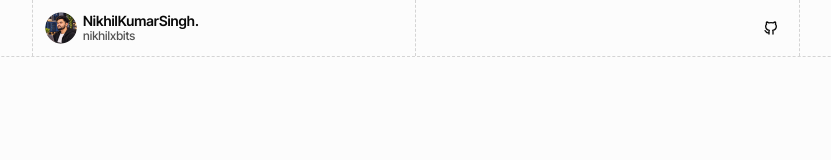
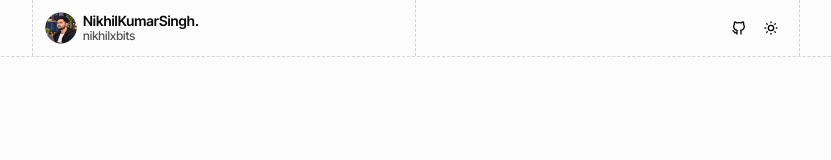
Before and after one commit to nikhilxbits/nikhilkumarsingh.dev, a Next.js app: page / in a window 1280 px wide. Shown: the top 160 px of the page, without its empty margins (224-1055 px from the left). Built offline with nearby package versions, Linux system fonts and the light colour scheme.

Commit message:
feat(theme): implement theme management with provider and toggle

```diff
--- a/app/layout.tsx
+++ b/app/layout.tsx
@@ -8,6 +8,7 @@ import { cn } from "cn";
 import "./globals.css";
 
 import { SiteHeader } from "@/components/site-header";
+import { ThemeProvider } from "@/components/theme/provider";
 import { SITE_INFO, VIEWPORT_THEME_COLORS } from "@/constants/site";
 import { AUTHOR_INFO } from "@/constants/author";
 
@@ -70,7 +71,7 @@ export const viewport: Viewport = {
 
 export default function RootLayout({ children }: LayoutProps<"/">) {
     return (
-        <html lang="en" className={cn(inter.variable, "h-full antialiased")}>
+        <html lang="en" suppressHydrationWarning className={cn(inter.variable, "h-full antialiased")}>
             <head>
                 <script
                     type="text/javascript"
@@ -79,10 +80,12 @@ export default function RootLayout({ children }: LayoutProps<"/">) {
                 <Script src={`data:text/javascript;base64,${btoa(darkModeScriptForViewportThemeColor)}`} />
             </head>
             <body className="flex min-h-full flex-col">
-                <Tooltip.Provider>
-                    <SiteHeader />
-                    <div className="flex grow flex-col">{children}</div>
-                </Tooltip.Provider>
+                <ThemeProvider attribute="class" defaultTheme="system" enableSystem disableTransitionOnChange>
+                    <Tooltip.Provider>
+                        <SiteHeader />
+                        <div className="flex grow flex-col">{children}</div>
+                    </Tooltip.Provider>
+                </ThemeProvider>
             </body>
         </html>
     );
--- a/components/site-header.tsx
+++ b/components/site-header.tsx
@@ -6,6 +6,7 @@ import { Container, ContainerWrap } from "./ui/container";
 import { Logo } from "./logo";
 import { Tooltip, TooltipContent, TooltipTrigger } from "./ui/tooltip";
 import { Button } from "./ui/button";
+import { ModeToggle } from "./theme/mode-toggle";
 
 export function SiteHeader() {
     return (
@@ -30,6 +31,7 @@ export function SiteHeader() {
                         </TooltipTrigger>
                         <TooltipContent>{REPOSITORY_INFO.handle}</TooltipContent>
                     </Tooltip>
+                    <ModeToggle />
                 </ContainerWrap>
             </Container>
         </header>
--- /dev/null
+++ b/components/theme/mode-toggle.tsx
@@ -0,0 +1,48 @@
+"use client";
+
+import { IconSun } from "@tabler/icons-react";
+import { useSyncExternalStore } from "react";
+import { useTheme } from "next-themes";
+
+import { useViewportThemeColor } from "@/hooks/use-viewport-theme-color";
+import { VIEWPORT_THEME_COLORS } from "@/constants/site";
+
+import { Button } from "../ui/button";
+import { Tooltip, TooltipContent, TooltipTrigger } from "../ui/tooltip";
+
+const subscribe = () => () => {};
+const getMountedSnapshot = () => true;
+const getServerMountedSnapshot = () => false;
+
+export function ModeToggle() {
+    const { resolvedTheme, setTheme } = useTheme();
+    const { setViewportThemeColor } = useViewportThemeColor();
+
+    const mounted = useSyncExternalStore(subscribe, getMountedSnapshot, getServerMountedSnapshot);
+
+    function handleOnClick() {
+        const theme = resolvedTheme === "dark" ? "light" : "dark";
+
+        setTheme(theme);
+        setViewportThemeColor(theme === "dark" ? VIEWPORT_THEME_COLORS.dark : VIEWPORT_THEME_COLORS.light);
+    }
+
+    return (
+        <Tooltip>
+            <TooltipTrigger asChild>
+                <Button
+                    type="button"
+                    onClick={handleOnClick}
+                    variant="ghost"
+                    size="icon"
+                    aria-label="Mode toggle"
+                    aria-pressed={mounted && resolvedTheme === "dark"}
+                >
+                    <IconSun />
+                    <span className="sr-only">Mode toggle</span>
+                </Button>
+            </TooltipTrigger>
+            <TooltipContent>Mode toggle </TooltipContent>
+        </Tooltip>
+    );
+}
--- /dev/null
+++ b/components/theme/provider.tsx
@@ -0,0 +1,8 @@
+"use client";
+
+import type { ComponentProps } from "react";
+import { ThemeProvider as NextThemesProvider } from "next-themes";
+
+export function ThemeProvider({ children, ...props }: ComponentProps<typeof NextThemesProvider>) {
+    return <NextThemesProvider {...props}>{children}</NextThemesProvider>;
+}
--- /dev/null
+++ b/hooks/use-viewport-theme-color.ts
@@ -0,0 +1,23 @@
+import { useCallback, useEffect, useMemo } from "react";
+import { useTheme } from "next-themes";
+
+import { VIEWPORT_THEME_COLORS } from "@/constants/site";
+
+// Inspired by @chanhdai
+export function useViewportThemeColor() {
+    const { resolvedTheme } = useTheme();
+
+    const viewportThemeColor = useMemo(() => {
+        return resolvedTheme !== "dark" ? VIEWPORT_THEME_COLORS.light : VIEWPORT_THEME_COLORS.dark;
+    }, [resolvedTheme]);
+
+    const setViewportThemeColor = useCallback((color: string) => {
+        document.querySelector('meta[name="theme-color"]')?.setAttribute("content", color);
+    }, []);
+
+    useEffect(() => {
+        setViewportThemeColor(viewportThemeColor);
+    }, [setViewportThemeColor, viewportThemeColor]);
+
+    return { viewportThemeColor, setViewportThemeColor };
+}
--- a/package.json
+++ b/package.json
@@ -34,6 +34,7 @@
         "cn": "^0.5.0",
         "libphonenumber-js": "^1.13.15",
         "next": "16.4.3",
+        "next-themes": "^0.4.6",
         "radix-ui": "^1.8.1",
         "react": "19.3.0",
         "react-dom": "19.3.0"
```
Also changed, not shown: 1 other file (tests, documents, lock files or other folders).
